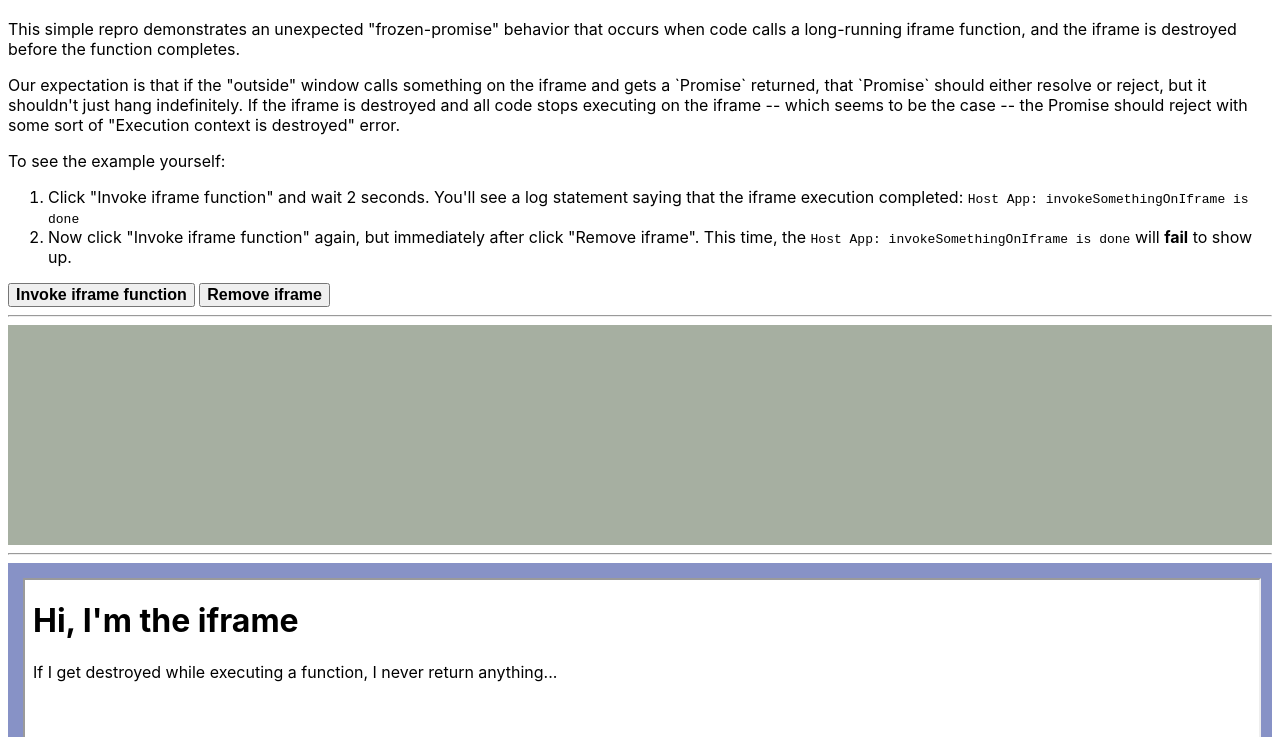
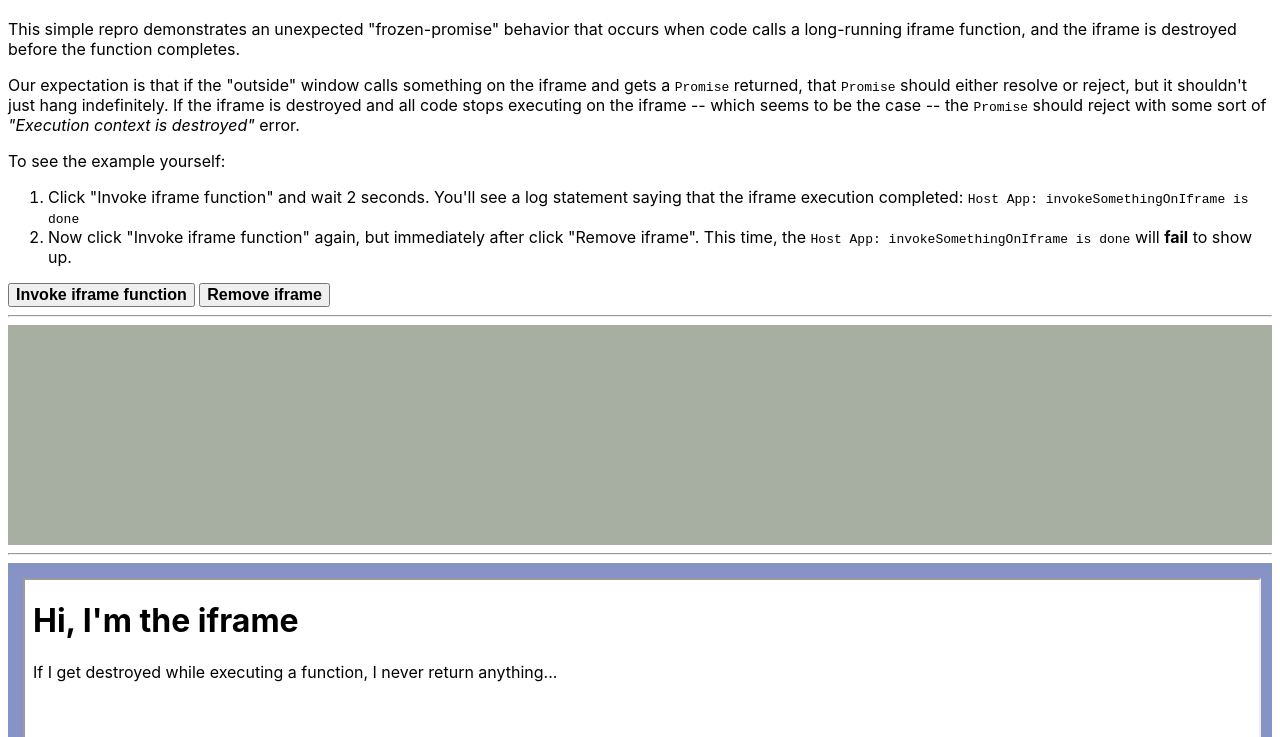
Before and after one commit to Zlatkovsky/HungIframePromise, a plain HTML site: page index.html in a window 1280 px wide. Shown: the part 63-800 px from the top of the page. Drawn offline with Linux system fonts and the light colour scheme.

Commit message:
Cleanup duplicated text

```diff
--- a/index.html
+++ b/index.html
@@ -10,10 +10,10 @@
       iframe function, and the iframe is destroyed before the function completes.
     </p>
     <p>
-      Our expectation is that if the "outside" window calls something on the iframe and gets a `Promise` returned, that
-      `Promise` should either resolve or reject, but it shouldn't just hang indefinitely. If the iframe is destroyed and
-      all code stops executing on the iframe -- which seems to be the case -- the Promise should reject with some sort
-      of "Execution context is destroyed" error.
+      Our expectation is that if the "outside" window calls something on the iframe and gets a
+      <code>Promise</code> returned, that <code>Promise</code> should either resolve or reject, but it shouldn't just
+      hang indefinitely. If the iframe is destroyed and all code stops executing on the iframe -- which seems to be the
+      case -- the <code>Promise</code> should reject with some sort of <em>"Execution context is destroyed"</em> error.
     </p>
     <p>To see the example yourself:</p>
     <ol>
@@ -71,13 +71,6 @@ window.longRunningIframeFunction = () => {
     >
 
     <p>
-      Our expectation is that if the "outside" window calls something on the iframe and gets a
-      <code>Promise</code> returned, that <code>Promise</code> should either resolve or reject, but it shouldn't just
-      hang indefinitely. If the iframe is destroyed and all code stops executing on the iframe -- which seems to be the
-      case -- the <code>Promise</code> should reject with some sort of <em>"Execution context is destroyed"</em> error.
-    </p>
-
-    <p>
       In our production-app case, the hanging Promise causes cleanup code -- which would otherwise run as soon as the
       Promise is resolved or rejected -- to not run. This, in turn, causes a massive memory leak.
     </p>
```
